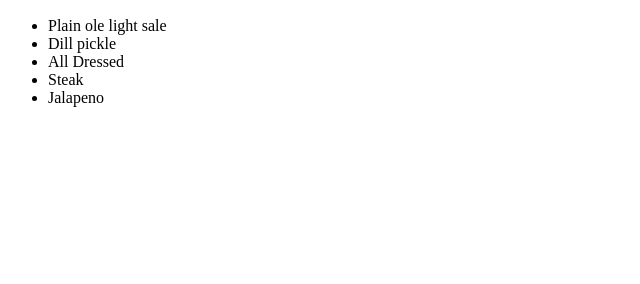
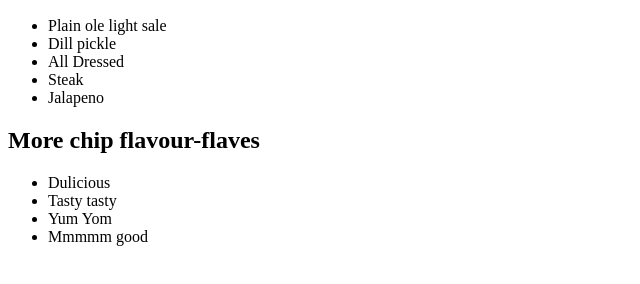
Before and after one commit to PotatoChipFanClub/potato-chip-cupboard, a plain HTML site: page index.html in a window 1280 px wide. Shown: the part 110-394 px from the top of the page, without its empty margins (0-640 px from the left). Drawn offline with Linux system fonts and the light colour scheme.

Commit message:
Added some tasty chip flavours

```diff
--- a/index.html
+++ b/index.html
@@ -20,6 +20,13 @@
             <li>Steak</li>
             <li>Jalapeno</li>
         </ul>
+        <h2>More chip flavour-flaves</h2>
+        <ul>
+            <li>Dulicious</li>
+            <li>Tasty tasty</li>
+            <li>Yum Yom</li>
+            <li>Mmmmm good</li>
+        </ul>
     </main>
     <footer>
 
```
